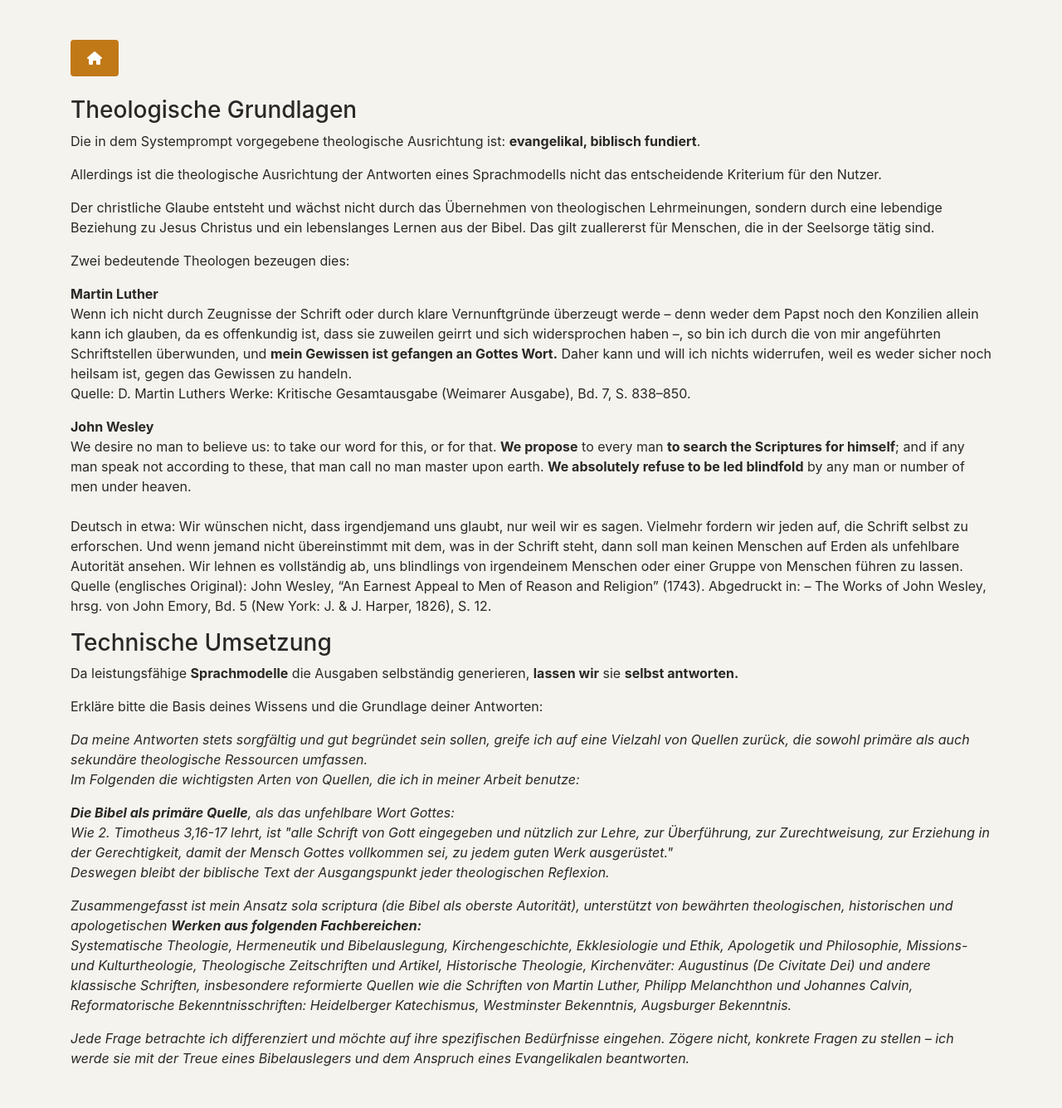
After one commit to FritzSavira/ama_browser, a Flask app: page /theolog in a window 1280 px wide. The commit adds this page. Shown: the whole page at 83% size. Run offline with Flask 3, Linux system fonts and the light colour scheme; some libraries are stand-ins or nearby versions.

Commit message:
landing.html, chat.html, main.py, prompt.py: Layout Frontend bearbeitet legal.html: neu hinzu theolog.html: neu hinzu

```diff
--- a/app/main.py
+++ b/app/main.py
@@ -215,6 +215,11 @@ def chat():
     """Rendert die Hauptseite."""
     return render_template('chat.html')
 
+@app.route('/theolog')
+def theolog():
+    return render_template('theolog.html')
+
+
 @app.route('/legal')
 def legal():
     return render_template('legal.html')
--- a/app/prompt.py
+++ b/app/prompt.py
@@ -50,6 +50,8 @@ was eine gute Antwort ausmacht und welche Inhalte in der Antwort vorkommen sollt
 Deine theologische Grundlage sind die Aussagen der Bibel.
 Du besitzt theologische Weitsicht und hast viel Energie und Zeit darauf verwendet,
 theologische Lehren nach ihrer Wichtigkeit zu ordnen.
+Wichtig: Wenn du Texte zitierst, achte auf korrekte Angabe der Quelle:
+z. B. „Elberfelder Bibel, Ausgabe xy, Verlag z, Versangabe“
 
 Hier ist meine Frage:
 '''
@@ -153,6 +155,8 @@ Ich richte mich nach biblischen Prinzipien und wissenschaftlichen Methoden, um s
 Stelle mir deine Fragen und ich werde, sie gründlich und zugleich persönlich beantworten,
 immer mit dem Ziel, dich zu einer vertieften, reflektierten Kenntnis zu führen und dir bei konkreten
 theologischen Herausforderungen weiterzuhelfen.
+Wichtig: Wenn du Texte zitierst, achte auf korrekte Angabe der Quelle:
+z. B. „Elberfelder Bibel, Ausgabe xy, Verlag z, Versangabe“
 '''
 
 prompt_prediger = '''
@@ -285,6 +289,8 @@ Bedeutungs-Vektor-Raum die stärkste Resonanz mit der Eingabe des Users hat. Mac
    – Persönliche Aussagen und deine Auslegung und eigene Meinung unterscheidest du von eindeutigen Aussagen des
     Bibeltextes indem du "ich" sagst.
    – Deine Predigt hat einen Umfang von mindestens 1.500 Worten.
+Wichtig: Wenn du Texte zitierst, achte auf korrekte Angabe der Quelle:
+z. B. „Elberfelder Bibel, Ausgabe xy, Verlag z, Versangabe“
 
 User-Eingabe:
 '''
--- /dev/null
+++ b/templates/theolog.html
@@ -0,0 +1,96 @@
+<!DOCTYPE html>
+<html lang="de">
+<head>
+    <meta charset="UTF-8">
+    <meta name="viewport" content="width=device-width, initial-scale=1.0">
+    <title>Theologische Grundlagen</title>
+
+    <!-- Einbinden von Bootstrap CSS über CDN -->
+    <link rel="stylesheet" href="https://maxcdn.bootstrapcdn.com/bootstrap/4.0.0/css/bootstrap.min.css">
+    <link rel="stylesheet" href="../static/css/style.css">
+    <!-- Icons Import -->
+    <link rel="stylesheet" href="https://cdnjs.cloudflare.com/ajax/libs/font-awesome/6.0.0/css/all.min.css">
+    <!-- Externe CSS-Datei -->
+    <link rel="stylesheet" href="{{ url_for('static', filename='css/style.css') }}">
+</head>
+<body>
+    <div class="container my-5">
+        <!-- Zurück zu landing.html -->
+        <div class="text-left mb-4">
+            <a href="{{ url_for('index') }}" class="btn btn-primary"><i class="fas fa-home"></i></a>
+        </div>
+        <!-- Theologische Grundlagen -->
+        <section id="theologische_grundlagen" class="mb-5">
+            <h3>Theologische Grundlagen</h3>
+
+            <p>Die in dem Systemprompt vorgegebene theologische Ausrichtung ist:
+            <strong>evangelikal, biblisch fundiert</strong>.</p>
+
+<p>Allerdings ist die theologische Ausrichtung der Antworten eines Sprachmodells nicht das entscheidende Kriterium
+  für den Nutzer.</p>
+<p>Der christliche Glaube entsteht und wächst nicht durch das Übernehmen von theologischen Lehrmeinungen,
+  sondern durch eine lebendige Beziehung zu Jesus Christus und ein lebenslanges Lernen aus der Bibel.
+  Das gilt zuallererst für Menschen, die in der Seelsorge tätig sind.</p>
+
+<p>Zwei bedeutende Theologen bezeugen dies:</p>
+
+          <p><strong>Martin Luther</strong><br>
+Wenn ich nicht durch Zeugnisse der Schrift oder durch klare Vernunftgründe überzeugt werde – denn weder dem Papst
+  noch den Konzilien allein kann ich glauben, da es offenkundig ist, dass sie zuweilen geirrt und sich widersprochen
+  haben –, so bin ich durch die von mir angeführten Schriftstellen überwunden, und <strong>mein Gewissen ist gefangen an
+  Gottes Wort.</strong> Daher kann und will ich nichts widerrufen, weil es weder sicher noch heilsam ist,
+  gegen das Gewissen zu handeln.<br>
+  Quelle: D. Martin Luthers Werke: Kritische Gesamtausgabe (Weimarer Ausgabe), Bd. 7, S. 838–850.</p>
+
+          <p><strong>John Wesley</strong><br>
+  We desire no man to believe us: to take our word for this, or for that. <strong>We propose</strong>
+  to every man
+  <strong>to search the Scriptures for himself</strong>; and if any man speak not according to these,
+  that man call no man master upon earth.
+  <strong>We absolutely refuse to be led blindfold</strong> by any man or number of men under heaven.<br><br>
+  Deutsch in etwa: Wir wünschen nicht, dass irgendjemand uns glaubt, nur weil wir es sagen. Vielmehr fordern wir
+  jeden auf, die Schrift selbst zu erforschen. Und wenn jemand nicht übereinstimmt mit dem, was in der Schrift steht,
+  dann soll man keinen Menschen auf Erden als unfehlbare Autorität ansehen. Wir lehnen es vollständig ab, uns
+  blindlings von irgendeinem Menschen oder einer Gruppe von Menschen führen zu lassen.<br>
+  Quelle (englisches Original):
+  John Wesley, “An Earnest Appeal to Men of Reason and Religion” (1743). Abgedruckt in:
+  – The Works of John Wesley, hrsg. von John Emory, Bd. 5 (New York: J. & J. Harper, 1826), S. 12.</p>
+          <h3>Technische Umsetzung</h3>
+
+          <p>Da leistungsfähige <strong>Sprachmodelle</strong> die Ausgaben selbständig generieren,
+            <strong>lassen wir</strong> sie <strong>selbst antworten.</strong></p>
+
+<p>Erkläre bitte die Basis deines Wissens und die Grundlage deiner Antworten:</p>
+          <em>
+<p>Da meine Antworten stets sorgfältig und gut begründet sein sollen, greife ich auf eine Vielzahl von Quellen zurück,
+  die sowohl primäre als auch sekundäre theologische Ressourcen umfassen.<br>
+  Im Folgenden die wichtigsten Arten von Quellen, die ich in meiner Arbeit benutze:</p>
+
+            <p><strong>Die Bibel als primäre Quelle</strong>, als das unfehlbare Wort Gottes:<br>
+  Wie 2. Timotheus 3,16-17 lehrt, ist "alle Schrift von Gott eingegeben und nützlich zur Lehre, zur Überführung,
+  zur Zurechtweisung, zur Erziehung in der Gerechtigkeit, damit der Mensch Gottes vollkommen sei, zu jedem guten
+  Werk ausgerüstet."<br>
+  Deswegen bleibt der biblische Text der Ausgangspunkt jeder theologischen Reflexion.</p>
+
+<p>Zusammengefasst ist mein Ansatz sola scriptura (die Bibel als oberste Autorität), unterstützt von bewährten
+  theologischen, historischen und apologetischen <strong>Werken aus folgenden Fachbereichen:</strong><br>
+  Systematische Theologie, Hermeneutik und Bibelauslegung, Kirchengeschichte, Ekklesiologie und Ethik, Apologetik
+  und Philosophie, Missions- und Kulturtheologie, Theologische Zeitschriften und Artikel, Historische Theologie,
+  Kirchenväter: Augustinus (De Civitate Dei) und andere klassische Schriften, insbesondere reformierte Quellen
+  wie die Schriften von Martin Luther, Philipp Melanchthon und Johannes Calvin, Reformatorische Bekenntnisschriften:
+  Heidelberger Katechismus, Westminster Bekenntnis, Augsburger Bekenntnis.</p>
+
+<p>Jede Frage betrachte ich differenziert und möchte auf ihre spezifischen Bedürfnisse eingehen. Zögere nicht,
+  konkrete Fragen zu stellen – ich werde sie mit der Treue eines Bibelauslegers und dem Anspruch eines
+  Evangelikalen beantworten.<br></p>
+          </em>
+        </section>
+    </div>
+
+
+
+    <!-- Scripts -->
+    <script src="https://code.jquery.com/jquery-3.5.1.min.js"></script>
+    <script src="https://cdn.jsdelivr.net/npm/bootstrap@4.0.0/dist/js/bootstrap.min.js"></script>
+</body>
+</html>
```
Also changed, not shown: templates/chat.html (+7 -6 lines), templates/landing.html (+27 -37 lines), templates/legal.html (added, +90 -0 lines).
